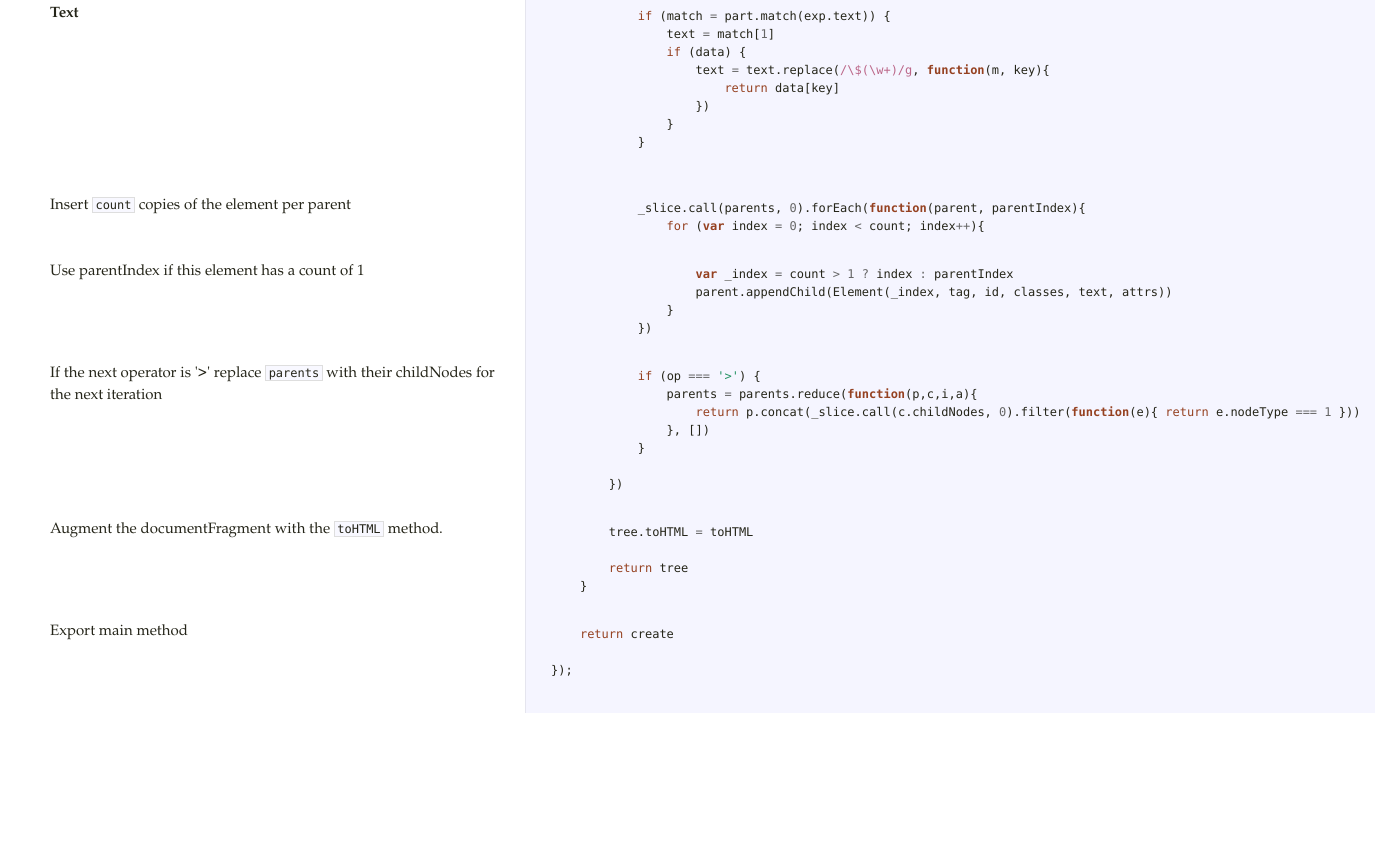
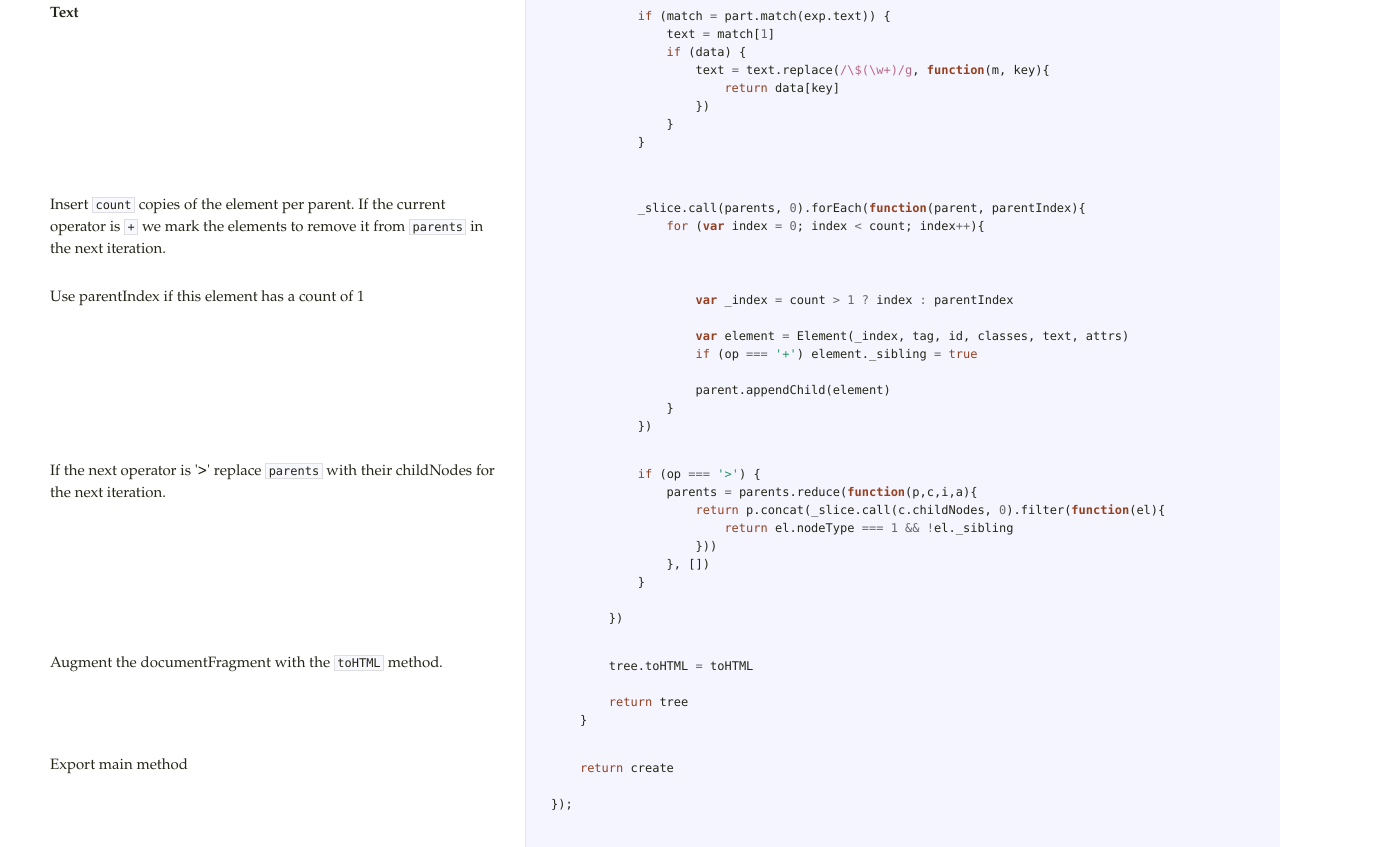
Before and after one commit to ryejs/rye.create, a website: page index.html in a window 1280 px wide. Shown: the part 2195-3042 px from the top of the page, 1375 px wide, since content can reach past the window. Before the commit the page ends 2908 px from the top, so only its background shows below. Drawn offline with Linux system fonts and the light colour scheme.

Commit message:
Update source

```diff
--- a/index.html
+++ b/index.html
@@ -88,13 +88,20 @@ over IDs and classNames for the <code>#.</code> characters.</p>             </td
                     <span class="p">})</span>
                 <span class="p">}</span>
             <span class="p">}</span>
-            </pre></div>             </td>           </tr>                               <tr id="section-18">             <td class="docs">               <div class="pilwrap">                 <a class="pilcrow" href="#section-18">&#182;</a>               </div>               <p>Insert <code>count</code> copies of the element per parent</p>             </td>             <td class="code">               <div class="highlight"><pre>            <span class="nx">_slice</span><span class="p">.</span><span class="nx">call</span><span class="p">(</span><span class="nx">parents</span><span class="p">,</span> <span class="mi">0</span><span class="p">).</span><span class="nx">forEach</span><span class="p">(</span><span class="kd">function</span><span class="p">(</span><span class="nx">parent</span><span class="p">,</span> <span class="nx">parentIndex</span><span class="p">){</span>
+            </pre></div>             </td>           </tr>                               <tr id="section-18">             <td class="docs">               <div class="pilwrap">                 <a class="pilcrow" href="#section-18">&#182;</a>               </div>               <p>Insert <code>count</code> copies of the element per parent. If the current operator
+is <code>+</code> we mark the elements to remove it from <code>parents</code> in the next iteration.</p>             </td>             <td class="code">               <div class="highlight"><pre>            <span class="nx">_slice</span><span class="p">.</span><span class="nx">call</span><span class="p">(</span><span class="nx">parents</span><span class="p">,</span> <span class="mi">0</span><span class="p">).</span><span class="nx">forEach</span><span class="p">(</span><span class="kd">function</span><span class="p">(</span><span class="nx">parent</span><span class="p">,</span> <span class="nx">parentIndex</span><span class="p">){</span>
                 <span class="k">for</span> <span class="p">(</span><span class="kd">var</span> <span class="nx">index</span> <span class="o">=</span> <span class="mi">0</span><span class="p">;</span> <span class="nx">index</span> <span class="o">&lt;</span> <span class="nx">count</span><span class="p">;</span> <span class="nx">index</span><span class="o">++</span><span class="p">){</span></pre></div>             </td>           </tr>                               <tr id="section-19">             <td class="docs">               <div class="pilwrap">                 <a class="pilcrow" href="#section-19">&#182;</a>               </div>               <p>Use parentIndex if this element has a count of 1</p>             </td>             <td class="code">               <div class="highlight"><pre>                    <span class="kd">var</span> <span class="nx">_index</span> <span class="o">=</span> <span class="nx">count</span> <span class="o">&gt;</span> <span class="mi">1</span> <span class="o">?</span> <span class="nx">index</span> <span class="o">:</span> <span class="nx">parentIndex</span>
-                    <span class="nx">parent</span><span class="p">.</span><span class="nx">appendChild</span><span class="p">(</span><span class="nx">Element</span><span class="p">(</span><span class="nx">_index</span><span class="p">,</span> <span class="nx">tag</span><span class="p">,</span> <span class="nx">id</span><span class="p">,</span> <span class="nx">classes</span><span class="p">,</span> <span class="nx">text</span><span class="p">,</span> <span class="nx">attrs</span><span class="p">))</span>
+
+                    <span class="kd">var</span> <span class="nx">element</span> <span class="o">=</span> <span class="nx">Element</span><span class="p">(</span><span class="nx">_index</span><span class="p">,</span> <span class="nx">tag</span><span class="p">,</span> <span class="nx">id</span><span class="p">,</span> <span class="nx">classes</span><span class="p">,</span> <span class="nx">text</span><span class="p">,</span> <span class="nx">attrs</span><span class="p">)</span>
+                    <span class="k">if</span> <span class="p">(</span><span class="nx">op</span> <span class="o">===</span> <span class="s1">&#39;+&#39;</span><span class="p">)</span> <span class="nx">element</span><span class="p">.</span><span class="nx">_sibling</span> <span class="o">=</span> <span class="kc">true</span>
+
+                    <span class="nx">parent</span><span class="p">.</span><span class="nx">appendChild</span><span class="p">(</span><span class="nx">element</span><span class="p">)</span>
                 <span class="p">}</span>
-            <span class="p">})</span></pre></div>             </td>           </tr>                               <tr id="section-20">             <td class="docs">               <div class="pilwrap">                 <a class="pilcrow" href="#section-20">&#182;</a>               </div>               <p>If the next operator is '>' replace <code>parents</code> with their childNodes for the next iteration</p>             </td>             <td class="code">               <div class="highlight"><pre>            <span class="k">if</span> <span class="p">(</span><span class="nx">op</span> <span class="o">===</span> <span class="s1">&#39;&gt;&#39;</span><span class="p">)</span> <span class="p">{</span>
+            <span class="p">})</span></pre></div>             </td>           </tr>                               <tr id="section-20">             <td class="docs">               <div class="pilwrap">                 <a class="pilcrow" href="#section-20">&#182;</a>               </div>               <p>If the next operator is '>' replace <code>parents</code> with their childNodes for the next iteration.</p>             </td>             <td class="code">               <div class="highlight"><pre>            <span class="k">if</span> <span class="p">(</span><span class="nx">op</span> <span class="o">===</span> <span class="s1">&#39;&gt;&#39;</span><span class="p">)</span> <span class="p">{</span>
                 <span class="nx">parents</span> <span class="o">=</span> <span class="nx">parents</span><span class="p">.</span><span class="nx">reduce</span><span class="p">(</span><span class="kd">function</span><span class="p">(</span><span class="nx">p</span><span class="p">,</span><span class="nx">c</span><span class="p">,</span><span class="nx">i</span><span class="p">,</span><span class="nx">a</span><span class="p">){</span>
-                    <span class="k">return</span> <span class="nx">p</span><span class="p">.</span><span class="nx">concat</span><span class="p">(</span><span class="nx">_slice</span><span class="p">.</span><span class="nx">call</span><span class="p">(</span><span class="nx">c</span><span class="p">.</span><span class="nx">childNodes</span><span class="p">,</span> <span class="mi">0</span><span class="p">).</span><span class="nx">filter</span><span class="p">(</span><span class="kd">function</span><span class="p">(</span><span class="nx">e</span><span class="p">){</span> <span class="k">return</span> <span class="nx">e</span><span class="p">.</span><span class="nx">nodeType</span> <span class="o">===</span> <span class="mi">1</span> <span class="p">}))</span>
+                    <span class="k">return</span> <span class="nx">p</span><span class="p">.</span><span class="nx">concat</span><span class="p">(</span><span class="nx">_slice</span><span class="p">.</span><span class="nx">call</span><span class="p">(</span><span class="nx">c</span><span class="p">.</span><span class="nx">childNodes</span><span class="p">,</span> <span class="mi">0</span><span class="p">).</span><span class="nx">filter</span><span class="p">(</span><span class="kd">function</span><span class="p">(</span><span class="nx">el</span><span class="p">){</span>
+                        <span class="k">return</span> <span class="nx">el</span><span class="p">.</span><span class="nx">nodeType</span> <span class="o">===</span> <span class="mi">1</span> <span class="o">&amp;&amp;</span> <span class="o">!</span><span class="nx">el</span><span class="p">.</span><span class="nx">_sibling</span>
+                    <span class="p">}))</span>
                 <span class="p">},</span> <span class="p">[])</span>
             <span class="p">}</span>
 
```
